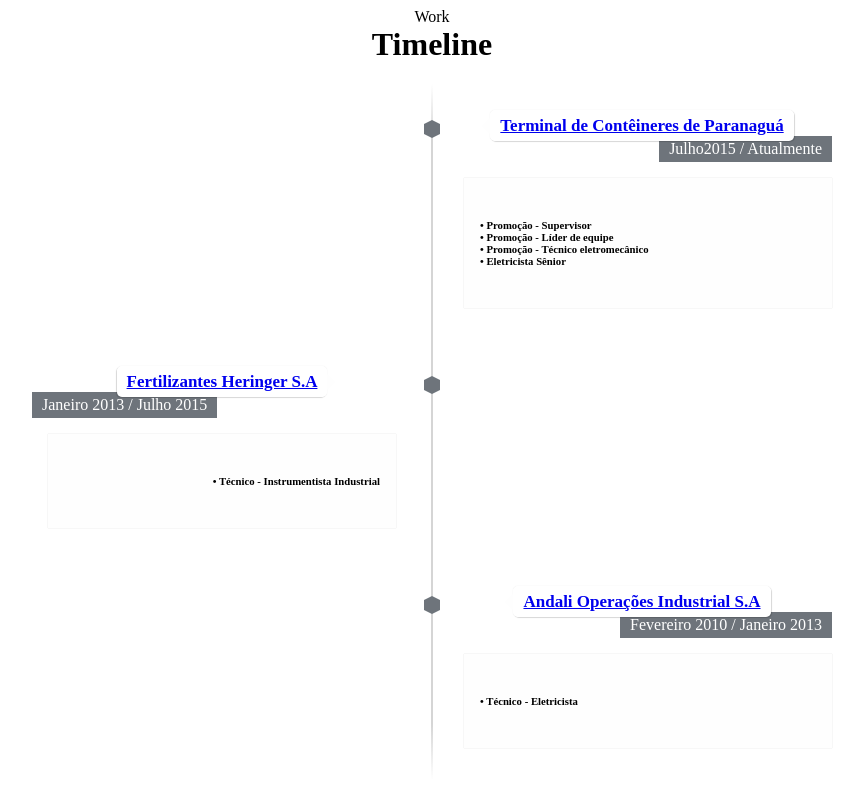
After one commit to Andremelloo/MyProfile, a Flask app: template DocumentosSite/templates/timeline.html in a window 1280 px wide. The commit adds this page. Shown: the whole page, without its empty margins (208-1071 px from the left). Run offline with Flask 2, Linux system fonts and the light colour scheme; the template is opened without the code that fills it, so the values that code supplies are empty.

Commit message:
commit add timeline

```diff
--- a/DocumentosSite/Routes.py
+++ b/DocumentosSite/Routes.py
@@ -7,8 +7,3 @@
 @app.route ( "/" )
 def home():
     return render_template('home.html')
-
-
-@app.route ( "/about" )
-def about():
-    return render_template('about.html')
--- a/DocumentosSite/templates/home.html
+++ b/DocumentosSite/templates/home.html
@@ -123,7 +123,7 @@
             <div class="tab-pane text-center gallery" id="timeline">
       			<div class="row">
       				<div class="col-12">
-
+                         {% include 'timeline.html' %}
       				</div>
 
       			</div>
--- /dev/null
+++ b/DocumentosSite/templates/timeline.html
@@ -0,0 +1,59 @@
+  <link  rel="stylesheet" type="text/css" href="{{ url_for('static', filename='timeline.css') }}">
+
+                                  <div class="container">
+                                      <div class="row">
+                                        <div class="col-xs-12 col-sm-12 col-md-12 col-lg-12">
+                                          <headerr class="mt-5">
+                                              <p>Work</p>
+                                              <h1>Timeline</h1>
+                                          </headerr>
+
+                                          <ul class="timeline">
+                                            <!-- Item 1 -->
+                                            <li>
+                                              <div class="direction-rr">
+                                                <div class="flag-wrapper">
+                                                  <span class="hexa"></span>
+                                                  <a class="nav-link" href="https://www.tcp.com.br/" target="_blank">
+                                                  <span class="flag">Terminal de Contêineres de Paranaguá</span>
+                                                  </a>
+                                                  <span class="time-wrapper"><span class="time">Julho2015 / Atualmente</span></span>
+                                                </div>
+                                                  <div class="desc"> <h6>• Promoção - Supervisor <br/> • Promoção - Líder de equipe  <br/> • Promoção - Técnico eletromecânico <br/>• Eletricista Sênior  </h6></div>
+
+                                              </div>
+                                            </li>
+
+                                            <li>
+                                              <!-- Item 2 -->
+                                              <div class="direction-ll">
+                                                <div class="flag-wrapper">
+                                                  <span class="hexa"></span>
+                                                  <a class="nav-link" href="http://www.heringer.com.br/" target="_blank">
+                                                  <span class="flag">Fertilizantes Heringer S.A</span>
+                                                  </a>
+                                                  <span class="time-wrapper"><span class="time">Janeiro 2013 / Julho 2015</span></span>
+                                                </div>
+                                                <div class="desc"><h6>• Técnico - Instrumentista Industrial </h6></div>
+
+                                              </div>
+                                            </li>
+
+                                            <!-- Item 3 -->
+                                            <li>
+                                              <div class="direction-rr">
+                                                <div class="flag-wrapper">
+                                                  <span class="hexa"></span>
+                                                  <a class="nav-link" href="http://www.andali.com.br/" target="_blank">
+                                                  <span class="flag">Andali Operações Industrial S.A</span>
+                                                  </a>
+                                                  <span class="time-wrapper"><span class="time">Fevereiro 2010 / Janeiro 2013</span></span>
+                                                </div>
+                                                <div class="desc"> <h6>• Técnico - Eletricista</h6></div>
+                                              </div>
+                                            </li>
+                                          </ul>
+                                        </div>
+                                      </div>
+
+                                </div>
```
Also changed, not shown: DocumentosSite/templates/about.html (+5 -5 lines).
